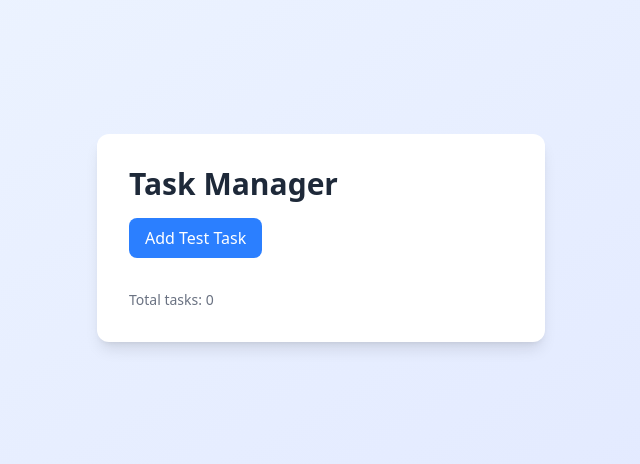
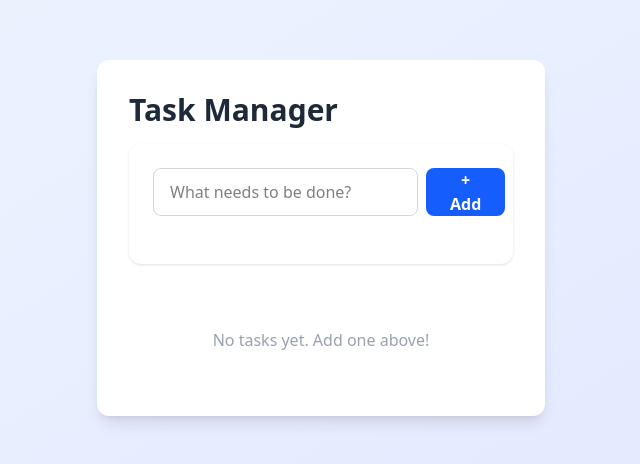
Before and after one commit to asifjirayat/redux-task-manager, a React (Vite) app: page / in a window 1280 px wide. Shown: the part 162-626 px from the top of the page, without its empty margins (319-959 px from the left). Built offline with nearby package versions, Linux system fonts and the light colour scheme; the HTML template or start-up script is replaced by a standard one.

Commit message:
TaskForm added

```diff
--- a/src/App.jsx
+++ b/src/App.jsx
@@ -1,5 +1,6 @@
 import { useDispatch, useSelector } from "react-redux";
 import { addTask, toggleTask } from "./features/tasks/taskSlice";
+import TaskForm from "./components/TaskForm";
 
 const App = () => {
   const { tasks, filter } = useSelector((state) => state.tasks);
@@ -13,17 +14,20 @@ const App = () => {
     <div className="min-h-screen bg-gradient-to-br from-blue-50 to bg-indigo-100 flex items-center justify-center p-4">
       <div className="bg-white p-8 rounded-xl shadow-lg max-w-md w-full">
         <h1 className="text-3xl font-bold text-gray-800 mb-4">Task Manager</h1>
-        {/* Test button */}
-        <button
-          onClick={handleAddTask}
-          className="bg-blue-500 text-white px-4 py-2 rounded-lg hover:bg-blue-600 transition mb-4"
-        >
-          Add Test Task
-        </button>
+
+        <div className="bg-white rounded-xl shadow-sm p-6 mb-8">
+          {/* Task input form */}
+          <TaskForm />
+        </div>
 
         {/* Display tasks */}
         <div className="space-y-2">
-          {tasks.map((task) => (
+          {tasks.length === 0 ? (
+            <p className="text-gray-400 text-center py-8">
+              No tasks yet. Add one above!
+            </p>
+          ) : (
+            tasks.map((task) => (
               <div
                 key={task.id}
                 className="flex items-center gap-3 p-3 bg-gray-50 rounded-lg"
@@ -32,7 +36,7 @@ const App = () => {
                   type="checkbox"
                   checked={task.completed}
                   onChange={() => dispatch(toggleTask(task.id))}
-                className="w-4 h-4"
+                  className="w-4 h-4 cursor-pointer"
                 />
                 <span
                   className={task.completed ? "line-through text-gray-400" : ""}
@@ -40,12 +44,16 @@ const App = () => {
                   {task.text}
                 </span>
               </div>
-          ))}
+            ))
+          )}
         </div>
 
-        <p className="text-sm text-gray-500 mt-4">
-          Total tasks: {tasks.length}
+        {/* Tasks counter */}
+        {tasks.length > 0 && (
+          <p className="text-sm text-gray-500 mt-4 text-center">
+            {tasks.filter((task) => !task.completed).length} task(s) remaining.
           </p>
+        )}
       </div>
     </div>
   );
--- /dev/null
+++ b/src/components/TaskForm.jsx
@@ -0,0 +1,36 @@
+import { useState } from "react";
+import { useDispatch } from "react-redux";
+import { addTask } from "../features/tasks/taskSlice";
+
+const TaskForm = () => {
+  const [taskText, setTaskText] = useState("");
+  const dispatch = useDispatch();
+
+  const handleSubmit = (e) => {
+    e.preventDefault();
+
+    if (taskText.trim()) {
+      dispatch(addTask(taskText.trim()));
+      setTaskText("");
+    }
+  };
+
+  return (
+    <form onSubmit={handleSubmit} className="mb-6">
+      <div className="flex gap-2">
+        <input
+          type="text"
+          value={taskText}
+          onChange={(e) => setTaskText(e.target.value)}
+          placeholder="What needs to be done?"
+          className="flex-1 px-4 py-2 border border-gray-300 rounded-lg focus:outline-none focus:ring-2 focus:ring-blue-500 focus:border-transparent"
+        />
+        <button className="px-6 bg-blue-600 text-white rounded-lg hover:bg-blue-600 transition font-semibold cursor-pointer">
+          + Add
+        </button>
+      </div>
+    </form>
+  );
+};
+
+export default TaskForm;
```
Lines whose indentation alone changed are shown as unchanged.
